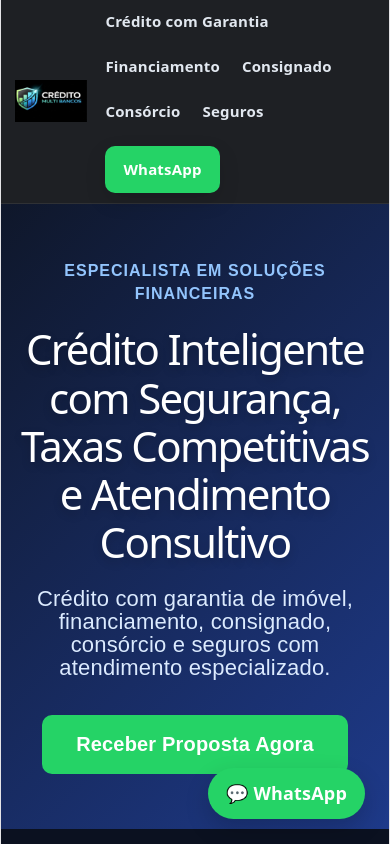
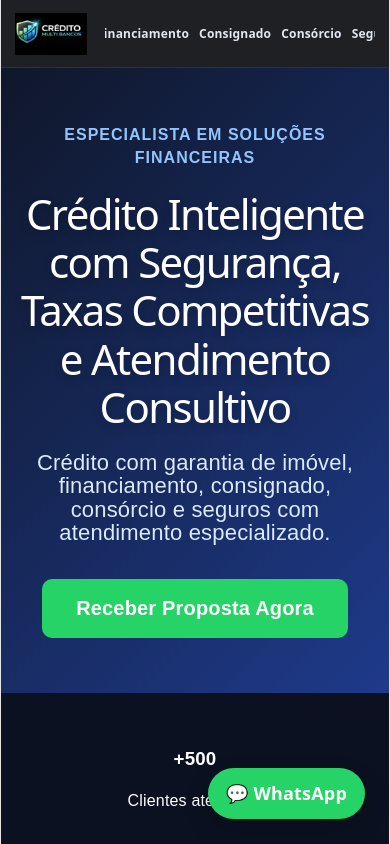
Before and after one commit to claudiofernand8647/meu-site, a React (Vite) app: page / in a window 390 px wide. Shown: the top 844 px of the page. Built offline with nearby package versions, Linux system fonts and the light colour scheme.

Commit message:
Melhoria navbar mobile

```diff
--- a/src/components/Navbar.jsx
+++ b/src/components/Navbar.jsx
@@ -49,9 +49,14 @@ function Navbar() {
         <div
   style={{
     display: "flex",
-    gap: "22px",
+    gap: window.innerWidth < 768 ? "10px" : "22px",
     alignItems: "center",
-    flexWrap: "wrap"
+    overflowX: "auto",
+    whiteSpace: "nowrap",
+    scrollbarWidth: "none",
+    msOverflowStyle: "none",
+    flex: 1,
+    justifyContent: "center"
   }}
 >
           {[
@@ -65,12 +70,13 @@ function Navbar() {
               key={index}
               to={item[1]}
               style={{
-                color: "#e2e8f0",
-                textDecoration: "none",
-                fontWeight: "600",
-                fontSize: "15px",
-                transition: "0.3s"
-              }}
+  color: "#e2e8f0",
+  textDecoration: "none",
+  fontWeight: "600",
+  fontSize: window.innerWidth < 768 ? "12px" : "15px",
+  padding: window.innerWidth < 768 ? "4px 0" : "0",
+  transition: "0.3s"
+}}
               onMouseEnter={(e) => {
                 e.currentTarget.style.color = "#22c55e";
               }}
```
